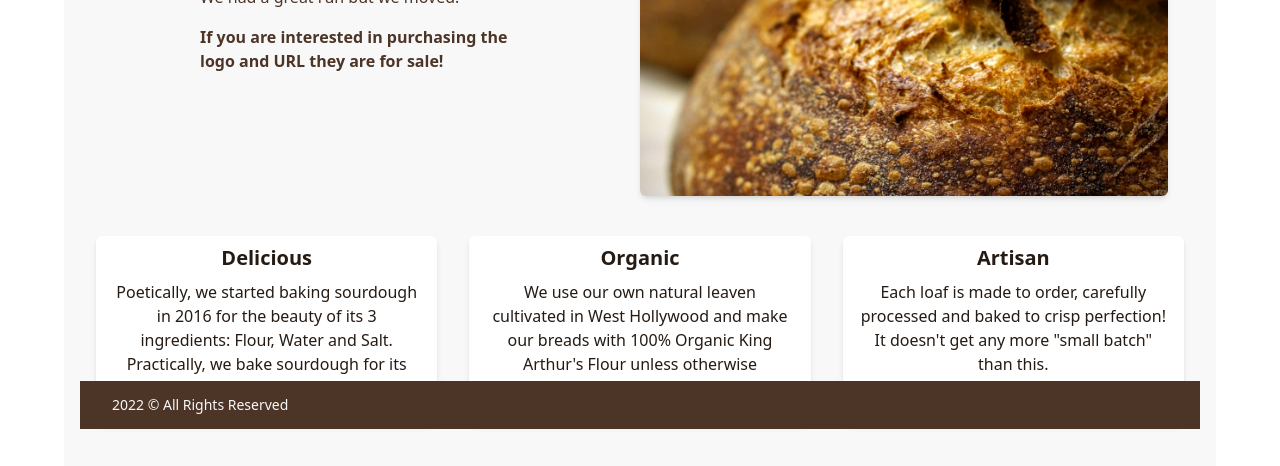
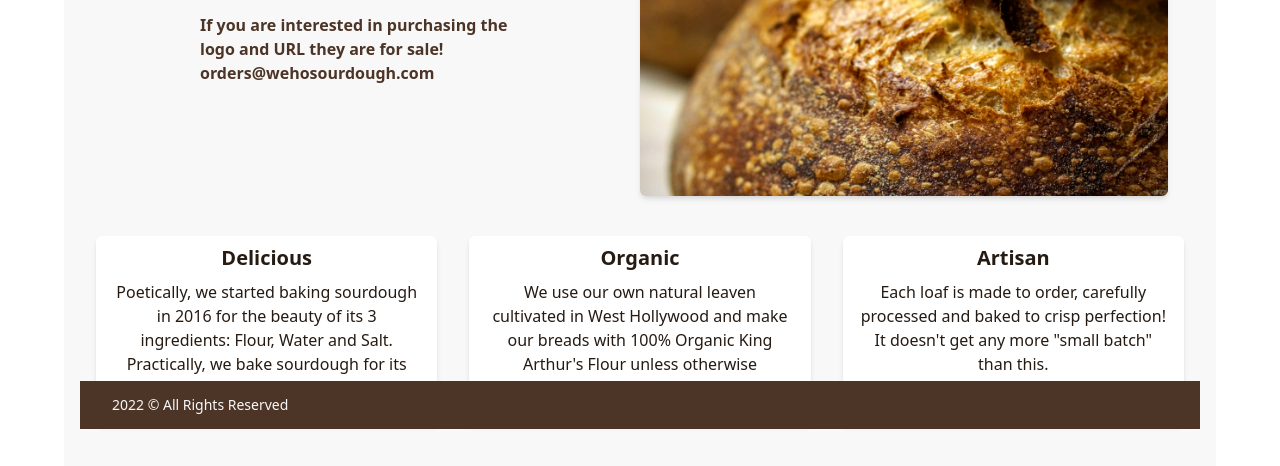
Before and after one commit to eacastel/wehosourdough, a Gatsby site: page / in a window 1280 px wide. Shown: the part 371-837 px from the top of the page. Built offline with nearby package versions, Linux system fonts and the light colour scheme; Gatsby itself is replaced by a stand-in of ours.

Commit message:
for sale2

```diff
--- a/src/pages/index.js
+++ b/src/pages/index.js
@@ -45,7 +45,7 @@ const IndexPage = () => {
               <p>We had a great run but we moved!</p>
               <p className='py-4'>
                 <span className='font-bold'>
-                  If you are interested in purchasing the logo and URL they are for sale!
+                  If you are interested in purchasing the logo and URL they are for sale! <br />orders@wehosourdough.com
                 </span>
               </p>
 
```
